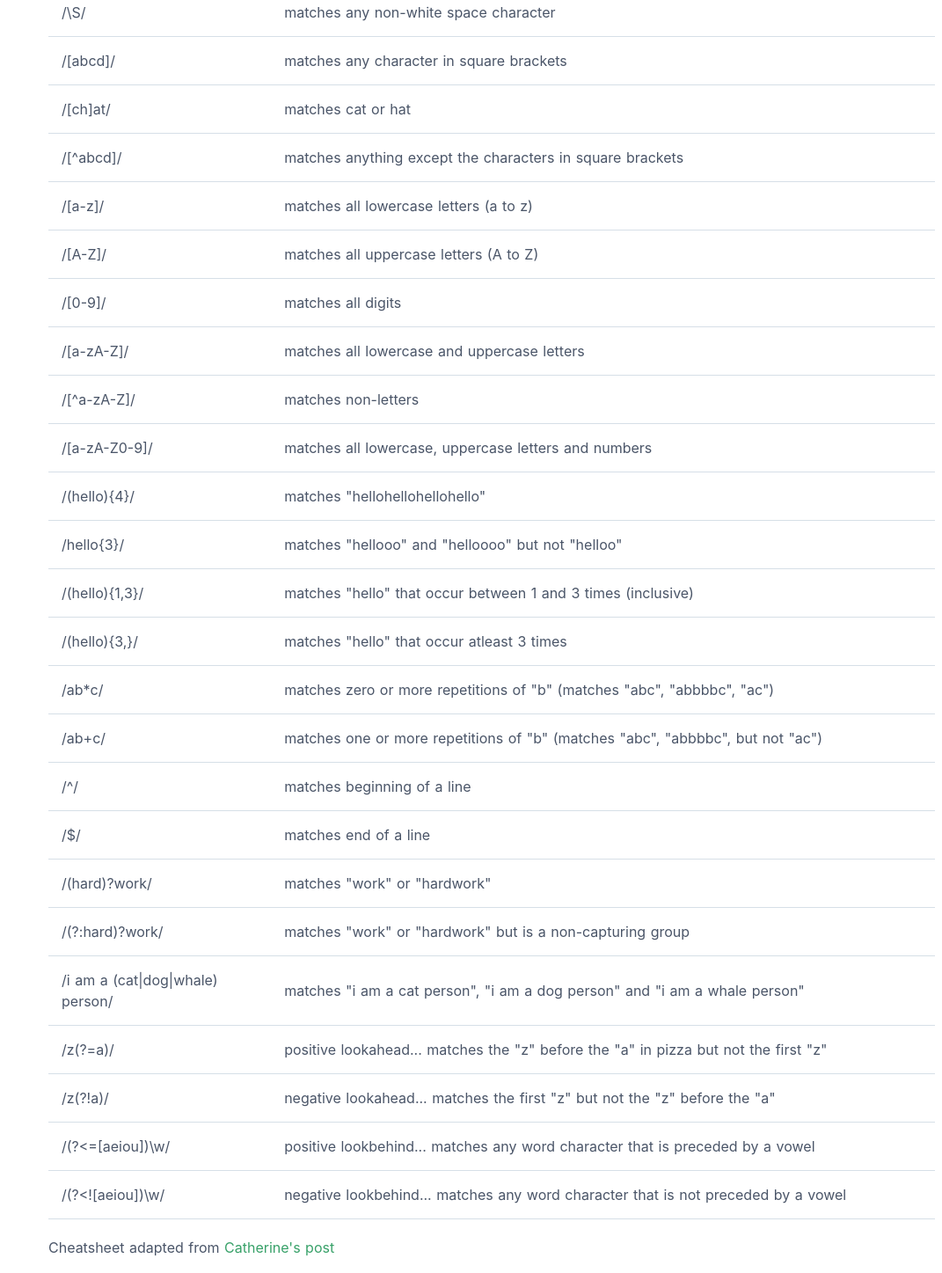
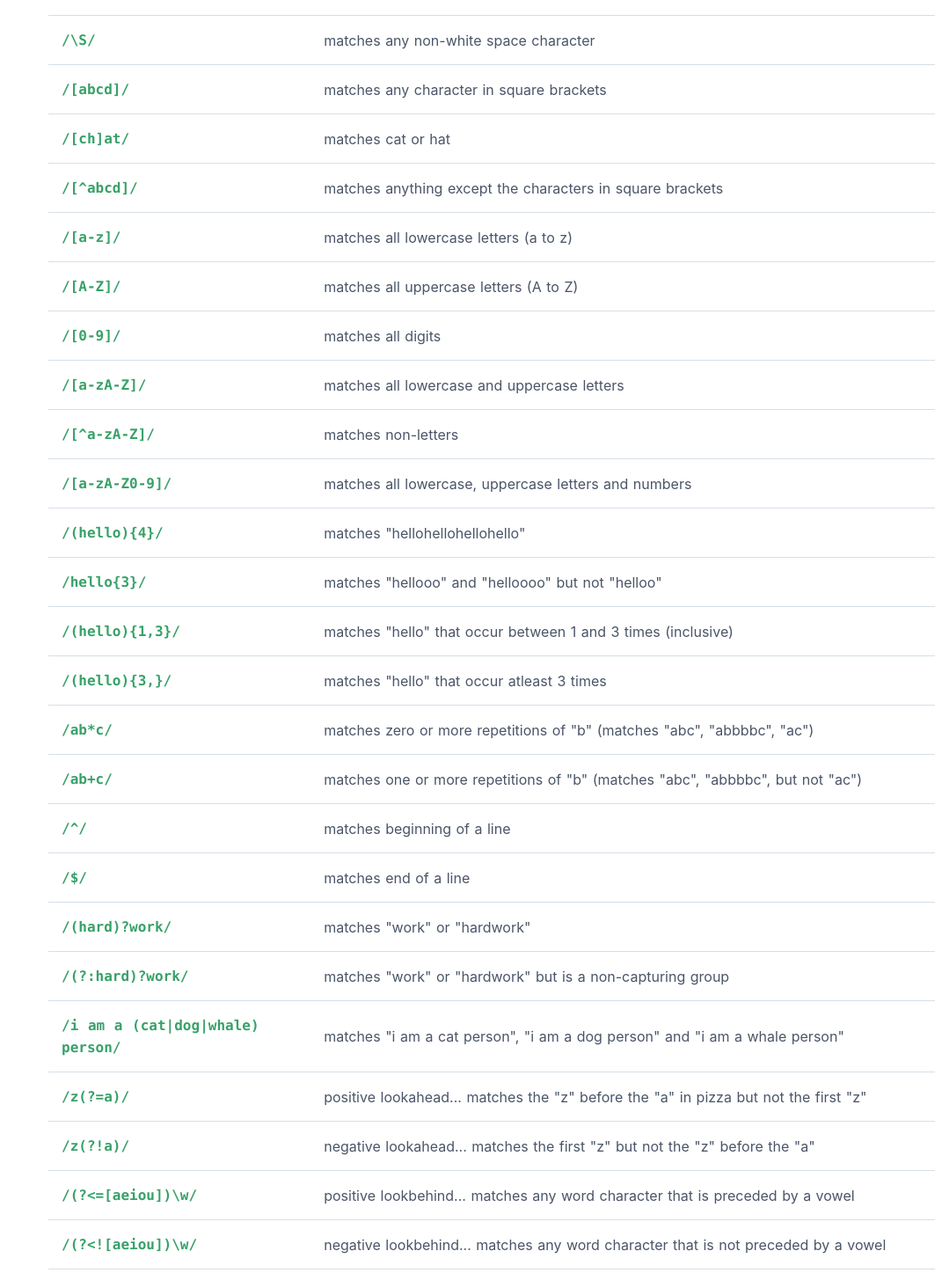
Before and after one commit to ShinyStar715/i-hate-regex, a Nuxt app: page /cheatsheet in a window 1280 px wide. Shown: the part 803-2250 px from the top of the page at 88% size, without its empty margins (209-1280 px from the left). Built offline with nearby package versions, Linux system fonts and the light colour scheme; what vue-fuse would draw is missing.

Commit message:
fix: moved cheatsheet to /regex

```diff
--- a/components/post-components/CheatTable.vue
+++ b/components/post-components/CheatTable.vue
@@ -10,14 +10,18 @@
       <tbody v-if="!showAll">
         <tr v-for="(reg, key) in regexes" :key="key">
           <td>
-            <code class="text-green-600">{{ reg.regex }}</code>
+            <code class="font-bold text-green-600">{{ reg.regex }}</code>
           </td>
           <td>{{ reg.usage }}</td>
         </tr>
       </tbody>
       <tbody v-else>
         <tr v-for="(reg, key) in cheatsheet" :key="key">
-          <td>{{ reg.regex }}</td>
+          <td>
+            <code class="font-bold text-green-600">
+              {{ reg.regex }}
+            </code>
+          </td>
           <td>{{ reg.usage }}</td>
         </tr>
       </tbody>
@@ -26,7 +30,7 @@
 </template>
 
 <script>
-import cheatsheet from "~/static/cheatsheet.json"
+import cheatsheet from "~/static/regex/cheatsheet.json"
 
 export default {
   props: {
--- a/pages/cheatsheet/index.vue
+++ b/pages/cheatsheet/index.vue
@@ -12,16 +12,6 @@
       </p>
 
       <CheatTable :show-all="true" />
-
-      <p class="mt-5">
-        Cheatsheet adapted from
-        <a
-          class="text-green-600"
-          href="https://dev.to/catherinecodes/a-regex-cheatsheet-for-all-those-regex-haters-and-lovers--2cj1"
-        >
-          Catherine's post
-        </a>
-      </p>
     </div>
   </post>
 </template>
```
Also changed, not shown: static/regex/cheatsheet.json (renamed from static/cheatsheet.json), 1 other file (tests, documents, lock files or other folders).
